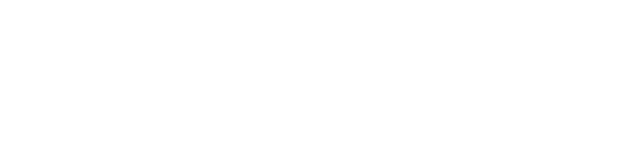
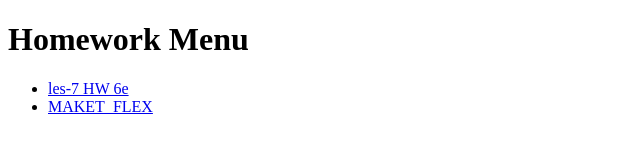
Before and after one commit to Dzianis-sh/it-academy-front-end-lessons, a plain HTML site: page les_8_github/homework/index.html in a window 1280 px wide. Shown: the whole page, without its empty margins (0-640 px from the left). Drawn offline with Linux system fonts and the light colour scheme.

Commit message:
add some homework links

```diff
--- a/les_8_github/homework/index.html
+++ b/les_8_github/homework/index.html
@@ -9,7 +9,11 @@
 </head>
 
 <body>
-
+  <h1>Homework Menu</h1>
+  <ul>
+    <li><a href="/les_7-full-flex-adaptive/homework/6е/">les-7 HW 6e</a></li>
+    <li><a href="/les_7-full-flex-adaptive/homework/MAKET_FLEX">MAKET_FLEX</a></li>
+  </ul>
 </body>
 
 </html>
```
